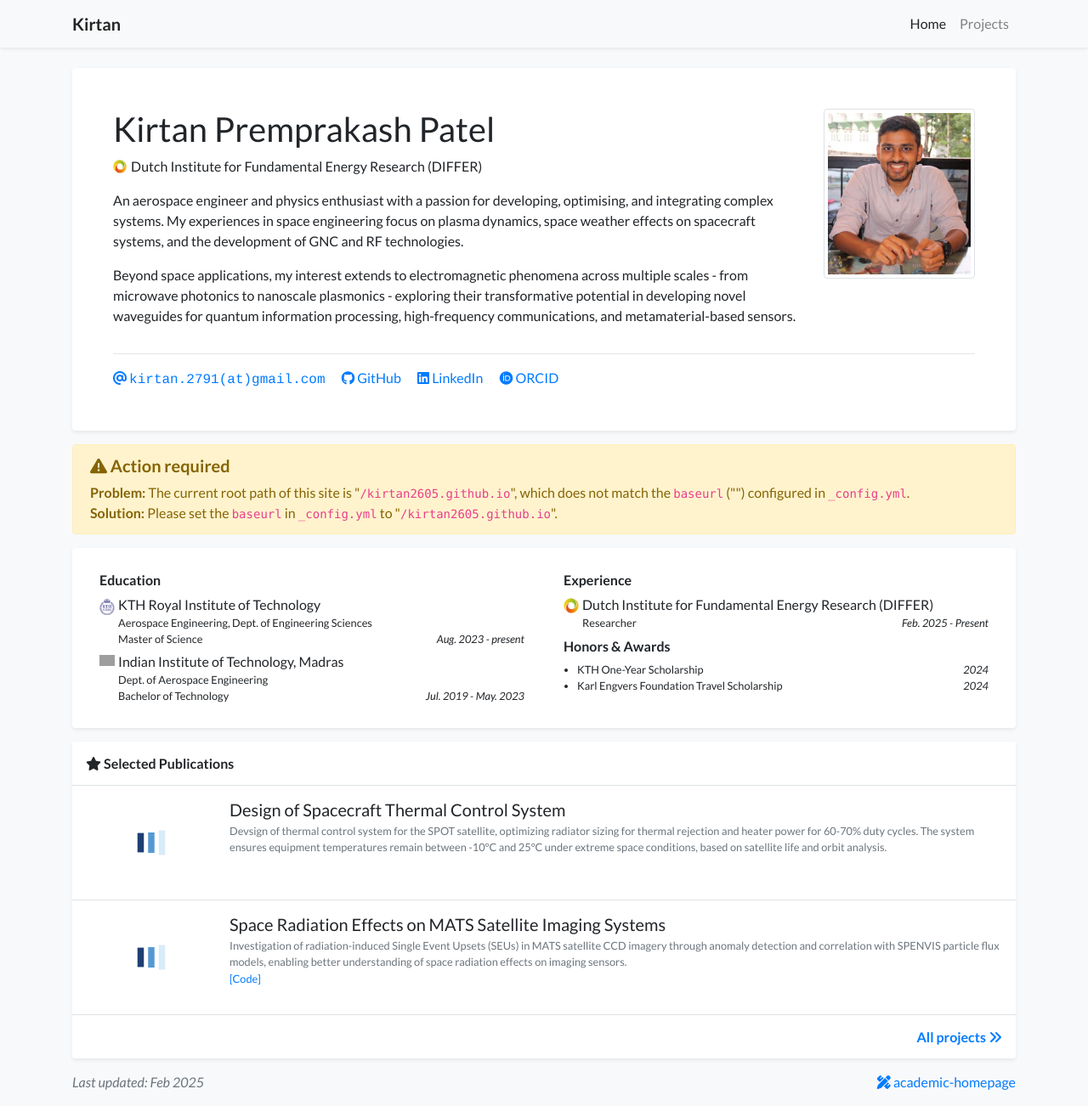
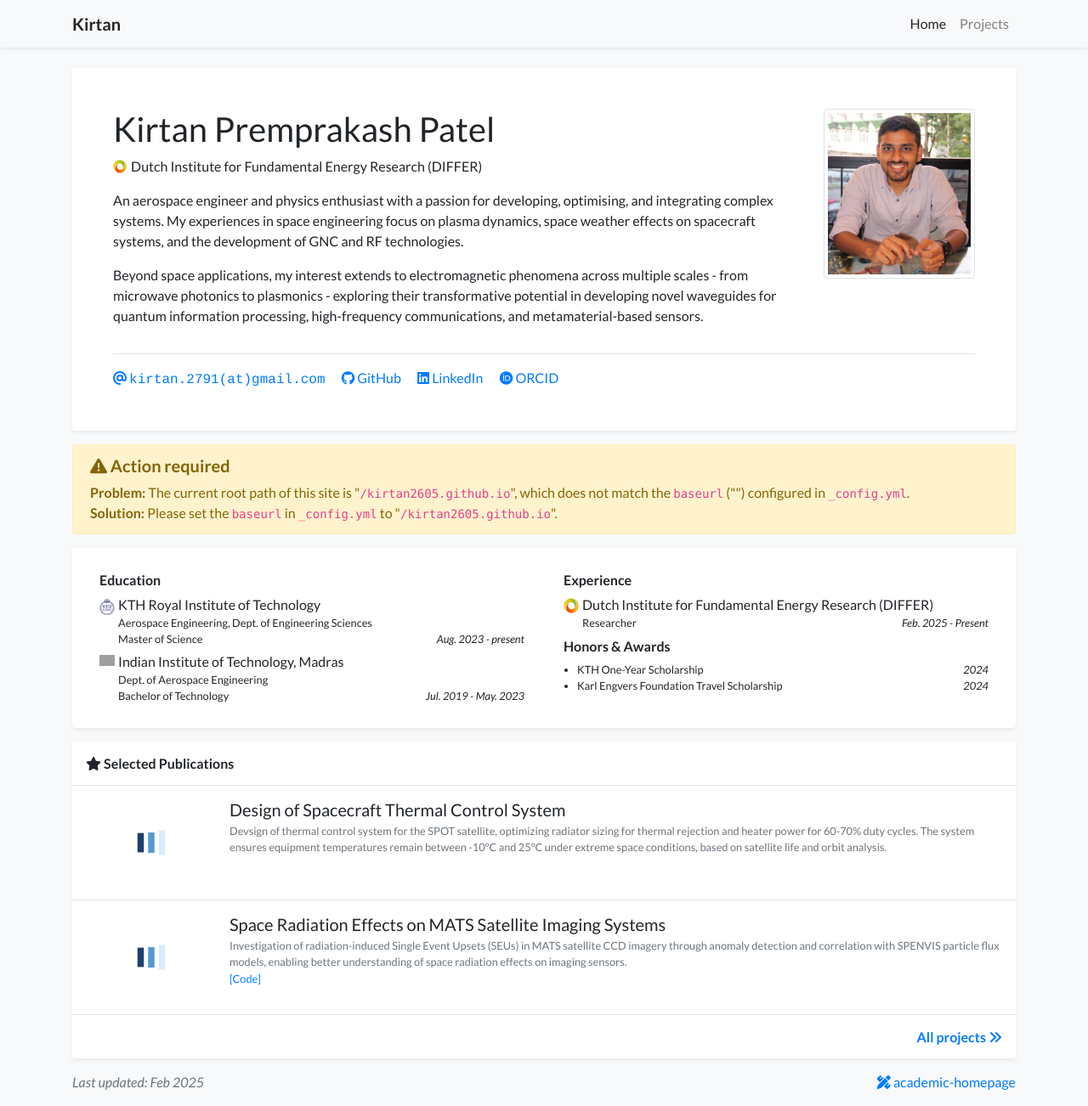
Before and after one commit to kirtan2605/kirtan2605.github.io, a Jekyll site: the page built from index.html, in a window 1280 px wide and 1302 px high. Shown: the whole window at 85% size. Built offline with Jekyll 4.4.1, drawn with Linux system fonts in a browser that asks for light colours; nearby versions of some CDN libraries; a style sheet for code colours, icons or effects is not loaded; grey boxes are pictures that could not be loaded.

Commit message:
Update profile.yml

```diff
--- a/_data/profile.yml
+++ b/_data/profile.yml
@@ -28,7 +28,7 @@ short_bio: >-
   </p>
   <p>
     Beyond space applications, my interest extends to electromagnetic phenomena across multiple scales - from microwave photonics to
-    nanoscale plasmonics - exploring their transformative potential in developing novel waveguides for quantum information processing,
+    plasmonics - exploring their transformative potential in developing novel waveguides for quantum information processing,
     high-frequency communications, and metamaterial-based sensors.
   </p>
 
```
